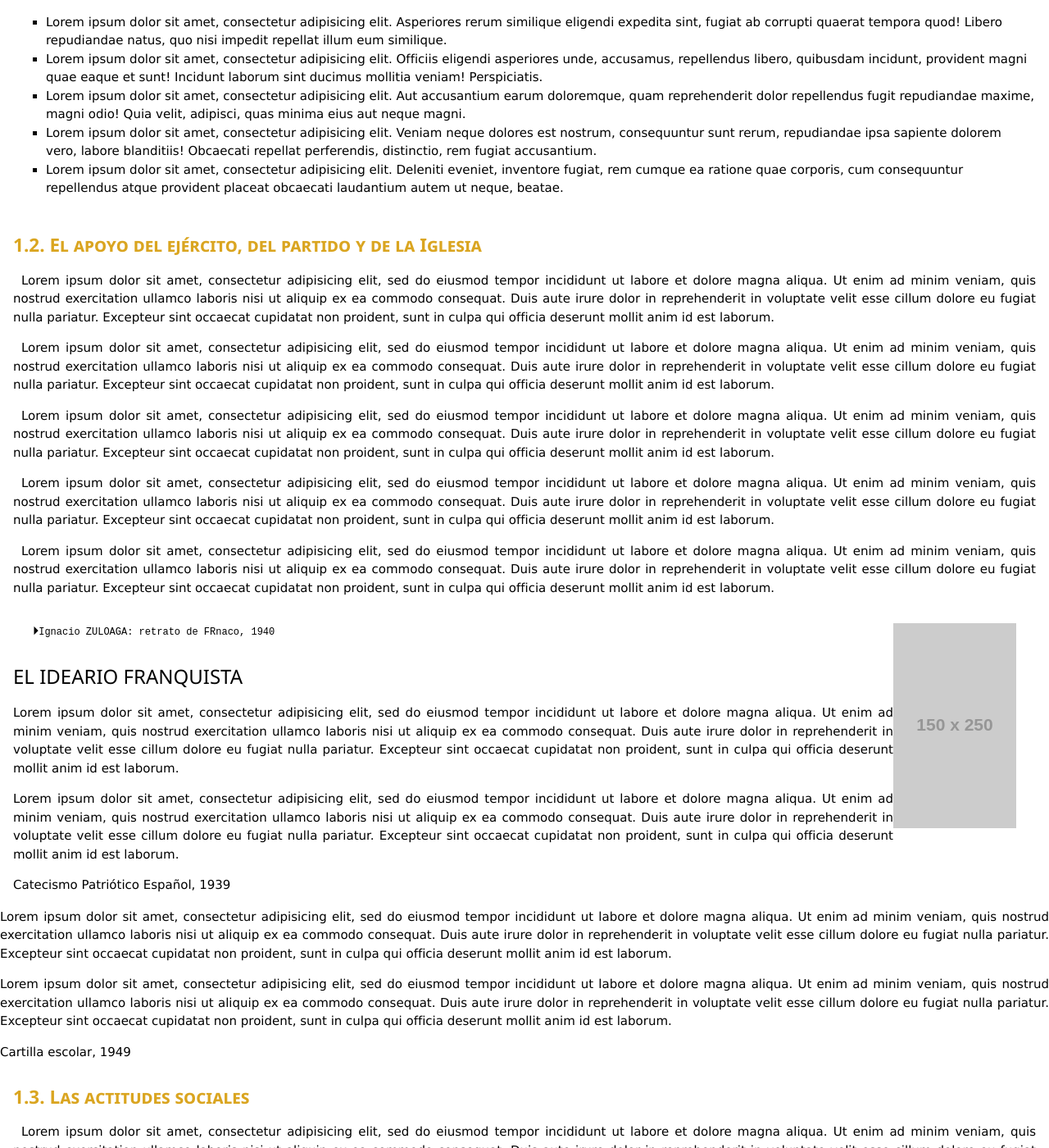
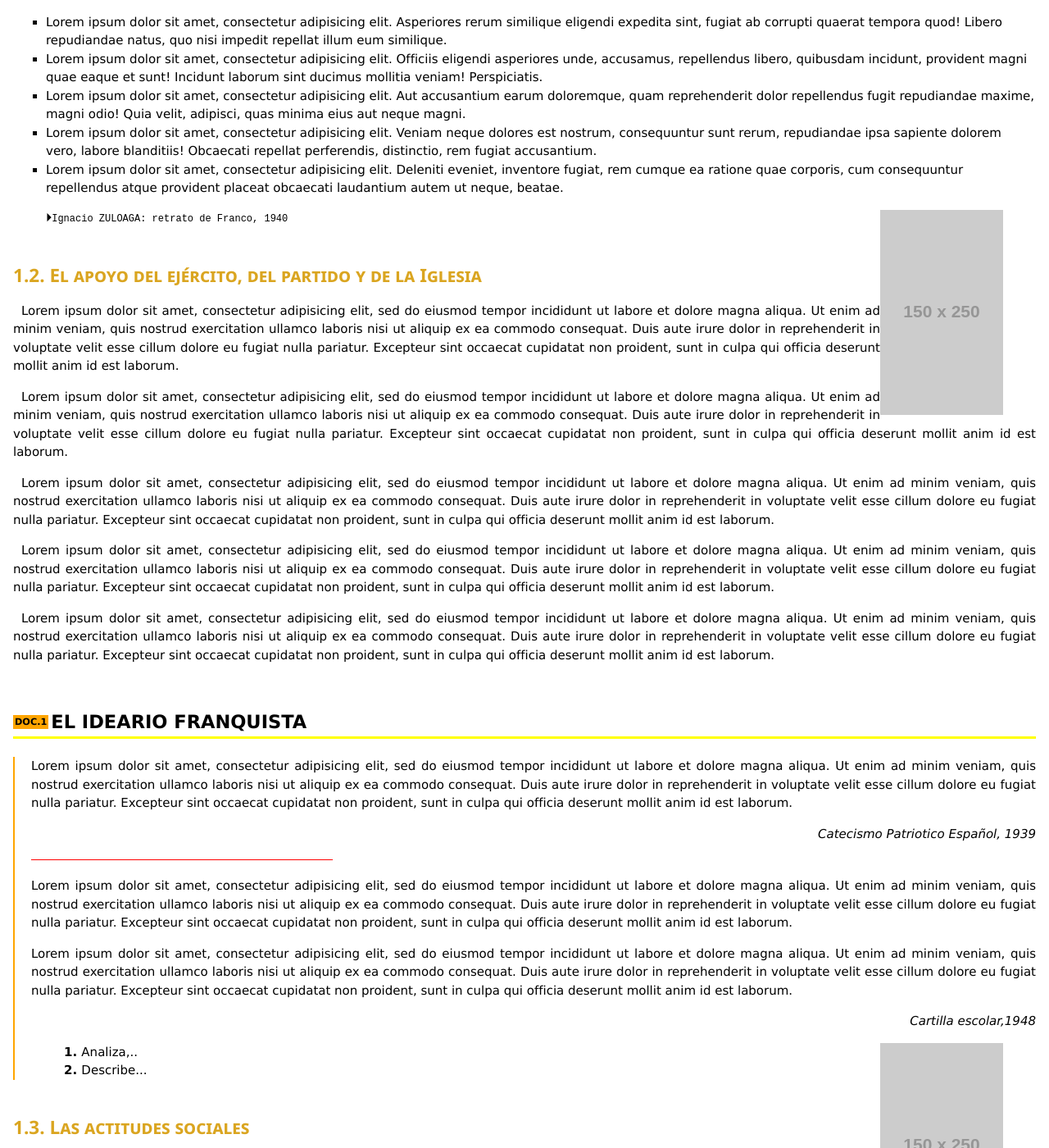
Before and after one commit to BAT2/bat2.github.io, a Jekyll site: the page built from _pages/tema15-1.html, in a window 1280 px wide and 1400 px high, scrolled down 237 px. Shown: the whole window at 82% size. Built offline with Jekyll 4.4.1, drawn with Linux system fonts in a browser that asks for light colours; some web fonts are replaced; comment, search, counter and statistics services are not loaded.

Commit message:
trabajo actualizado tema

```diff
--- a/_pages/tema15-1.html
+++ b/_pages/tema15-1.html
@@ -28,6 +28,11 @@ permalink: /regimen-franquista
     <li>Lorem ipsum dolor sit amet, consectetur adipisicing elit. Veniam neque dolores est nostrum, consequuntur sunt rerum, repudiandae ipsa sapiente dolorem vero, labore blanditiis! Obcaecati repellat perferendis, distinctio, rem fugiat accusantium.</li>
     <li>Lorem ipsum dolor sit amet, consectetur adipisicing elit. Deleniti eveniet, inventore fugiat, rem cumque ea ratione quae corporis, cum consequuntur repellendus atque provident placeat obcaecati laudantium autem ut neque, beatae.</li>
   </ul>
+
+  <figure>
+    <img class="w3-right w-container" src="http://via.placeholder.com/150x250" alt="">
+    <figcaption>Ignacio ZULOAGA: retrato de Franco, 1940</figcaption>
+  </figure>
 </section>
 
 <section>
@@ -41,22 +46,29 @@ permalink: /regimen-franquista
   <p>Lorem ipsum dolor sit amet, consectetur adipisicing elit, sed do eiusmod tempor incididunt ut labore et dolore magna aliqua. Ut enim ad minim veniam, quis nostrud exercitation ullamco laboris nisi ut aliquip ex ea commodo consequat. Duis aute irure dolor in reprehenderit in voluptate velit esse cillum dolore eu fugiat nulla pariatur. Excepteur sint occaecat cupidatat non proident, sunt in culpa qui officia deserunt mollit anim id est laborum.</p>
 </section>
 
-<figure>
-  <img class="w3-right " src="http://via.placeholder.com/150x250" alt="">
-  <figcaption>Ignacio ZULOAGA: retrato de FRnaco, 1940</figcaption>
-</figure>
 
 <aside class="doc">
   <header>
-    <h3>EL IDEARIO FRANQUISTA</h3>
+    <p>EL IDEARIO FRANQUISTA</p>
   </header>
+  <div class="">
+    <p>Lorem ipsum dolor sit amet, consectetur adipisicing elit, sed do eiusmod tempor incididunt ut labore et dolore magna aliqua. Ut enim ad minim veniam, quis nostrud exercitation ullamco laboris nisi ut aliquip ex ea commodo consequat. Duis aute irure dolor in reprehenderit in voluptate velit esse cillum dolore eu fugiat nulla pariatur. Excepteur sint occaecat cupidatat non proident, sunt in culpa qui officia deserunt mollit anim id est laborum.</p>
+    <p class="epigrafe"> Catecismo Patriotico Español, 1939</p>
+    <hr>
     <p>Lorem ipsum dolor sit amet, consectetur adipisicing elit, sed do eiusmod tempor incididunt ut labore et dolore magna aliqua. Ut enim ad minim veniam, quis nostrud exercitation ullamco laboris nisi ut aliquip ex ea commodo consequat. Duis aute irure dolor in reprehenderit in voluptate velit esse cillum dolore eu fugiat nulla pariatur. Excepteur sint occaecat cupidatat non proident, sunt in culpa qui officia deserunt mollit anim id est laborum.</p>
     <p>Lorem ipsum dolor sit amet, consectetur adipisicing elit, sed do eiusmod tempor incididunt ut labore et dolore magna aliqua. Ut enim ad minim veniam, quis nostrud exercitation ullamco laboris nisi ut aliquip ex ea commodo consequat. Duis aute irure dolor in reprehenderit in voluptate velit esse cillum dolore eu fugiat nulla pariatur. Excepteur sint occaecat cupidatat non proident, sunt in culpa qui officia deserunt mollit anim id est laborum.</p>
-        <figcaption>Catecismo Patriótico Español, 1939</figcaption>
+    <p class="epigrafe">Cartilla escolar,1948</p>
+    <figure>
+      <img class="w3-right " src="http://via.placeholder.com/150x250" alt="">
+    </figure>
+
+    <ol>
+      <li>Analiza,..</li>
+      <li>Describe...</li>
+    </ol>
+
+  </div>
 </aside>
-<p>Lorem ipsum dolor sit amet, consectetur adipisicing elit, sed do eiusmod tempor incididunt ut labore et dolore magna aliqua. Ut enim ad minim veniam, quis nostrud exercitation ullamco laboris nisi ut aliquip ex ea commodo consequat. Duis aute irure dolor in reprehenderit in voluptate velit esse cillum dolore eu fugiat nulla pariatur. Excepteur sint occaecat cupidatat non proident, sunt in culpa qui officia deserunt mollit anim id est laborum.</p>
-<p>Lorem ipsum dolor sit amet, consectetur adipisicing elit, sed do eiusmod tempor incididunt ut labore et dolore magna aliqua. Ut enim ad minim veniam, quis nostrud exercitation ullamco laboris nisi ut aliquip ex ea commodo consequat. Duis aute irure dolor in reprehenderit in voluptate velit esse cillum dolore eu fugiat nulla pariatur. Excepteur sint occaecat cupidatat non proident, sunt in culpa qui officia deserunt mollit anim id est laborum.</p>
-<figcaption>Cartilla escolar, 1949</figcaption>
 
 <section>
   <header>
@@ -78,15 +90,15 @@ permalink: /regimen-franquista
 
 <aside class="doc">
     <header>
-      <h3>JURAMENTO DE FIDELIDAD</h3>
+      <p>JURAMENTO DE FIDELIDAD</p>
       </header>
         <p>Lorem ipsum dolor sit amet, consectetur adipisicing elit, sed do eiusmod tempor incididunt ut labore et dolore magna aliqua. Ut enim ad minim veniam, quis nostrud exercitation ullamco laboris nisi ut aliquip ex ea commodo consequat. Duis aute irure dolor in reprehenderit in voluptate velit esse cillum dolore eu fugiat nulla pariatur. Excepteur sint occaecat cupidatat non proident, sunt in culpa qui officia deserunt mollit anim id est laborum.</p>
         <p>Lorem ipsum dolor sit amet, consectetur adipisicing elit, sed do eiusmod tempor incididunt ut labore et dolore magna aliqua. Ut enim ad minim veniam, quis nostrud exercitation ullamco laboris nisi ut aliquip ex ea commodo consequat. Duis aute irure dolor in reprehenderit in voluptate velit esse cillum dolore eu fugiat nulla pariatur. Excepteur sint occaecat cupidatat non proident, sunt in culpa qui officia deserunt mollit anim id est laborum.</p>
-          <figcaption>Juramento de los obispos. Convenio entre el Gobierno español y la Santa Sede, 1941</figcaption>
+          <p class="epigrafe">Juramento de los obispos. Convenio entre el Gobierno español y la Santa Sede, 1941</p>
 
 <aside class="doc">
     <header>
-              <h3>PROFESIÓN Y TENDENCIA POLÍTICA DE LOS MINISTROS DE FRANCO</h3>
+      <p>PROFESIÓN Y TENDENCIA POLÍTICA DE LOS MINISTROS DE FRANCO</p>
       </header>
         <table>
           <tbody>
```
Lines whose indentation alone changed are shown as unchanged.
